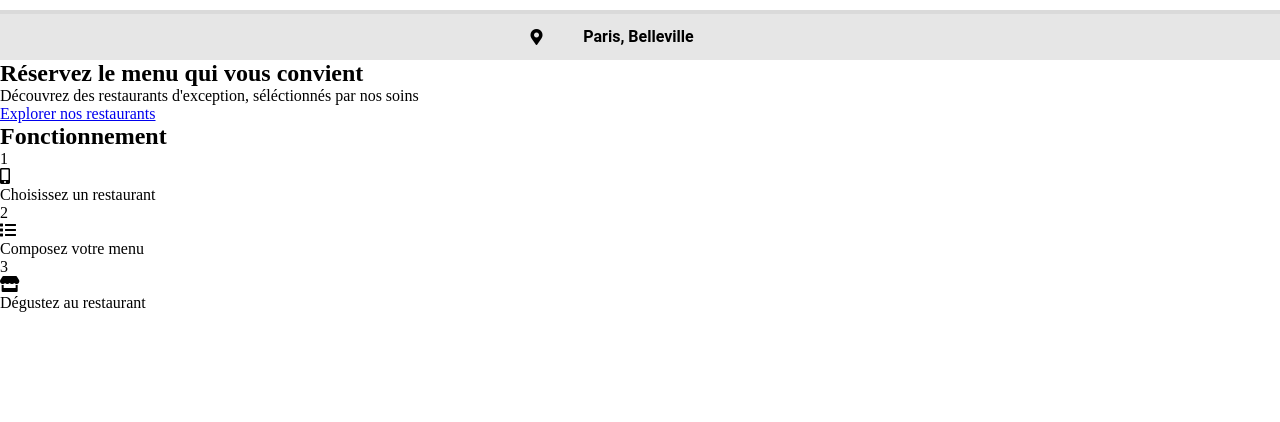
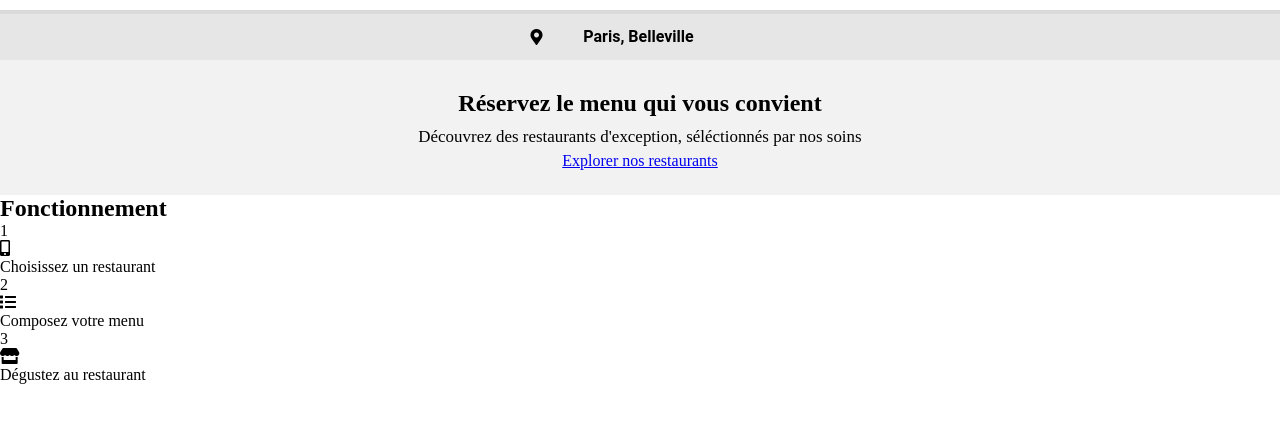
Before and after one commit to fkfritz/FritznelFranck_3_15072021, a website: page index.html in a window 1280 px wide. Shown: the part 50-472 px from the top of the page. Drawn offline with Linux system fonts and the light colour scheme; a web font is replaced by a local one.

Commit message:
Ajout de style sur le bloc "presentation"

```diff
--- a/sass/pages/_index.scss
+++ b/sass/pages/_index.scss
@@ -26,3 +26,22 @@
     }
   }
 }
+
+/*-----Style sur le bloc presentation------*/
+.presentation {
+    padding: 25px 0;
+    @include centering-elt;
+    flex-direction: column;
+    background-color: $bcg-color;
+    & h1 {
+      width: 80%;
+      margin: 5px 0;
+      text-align: center;
+    }
+    & p {
+      width: 80%;
+      margin: 5px 0;
+      text-align: center;
+      font-size: 1.06rem;
+    }
+  }
```
Also changed, not shown: public/css/style.css, 1 other file.
